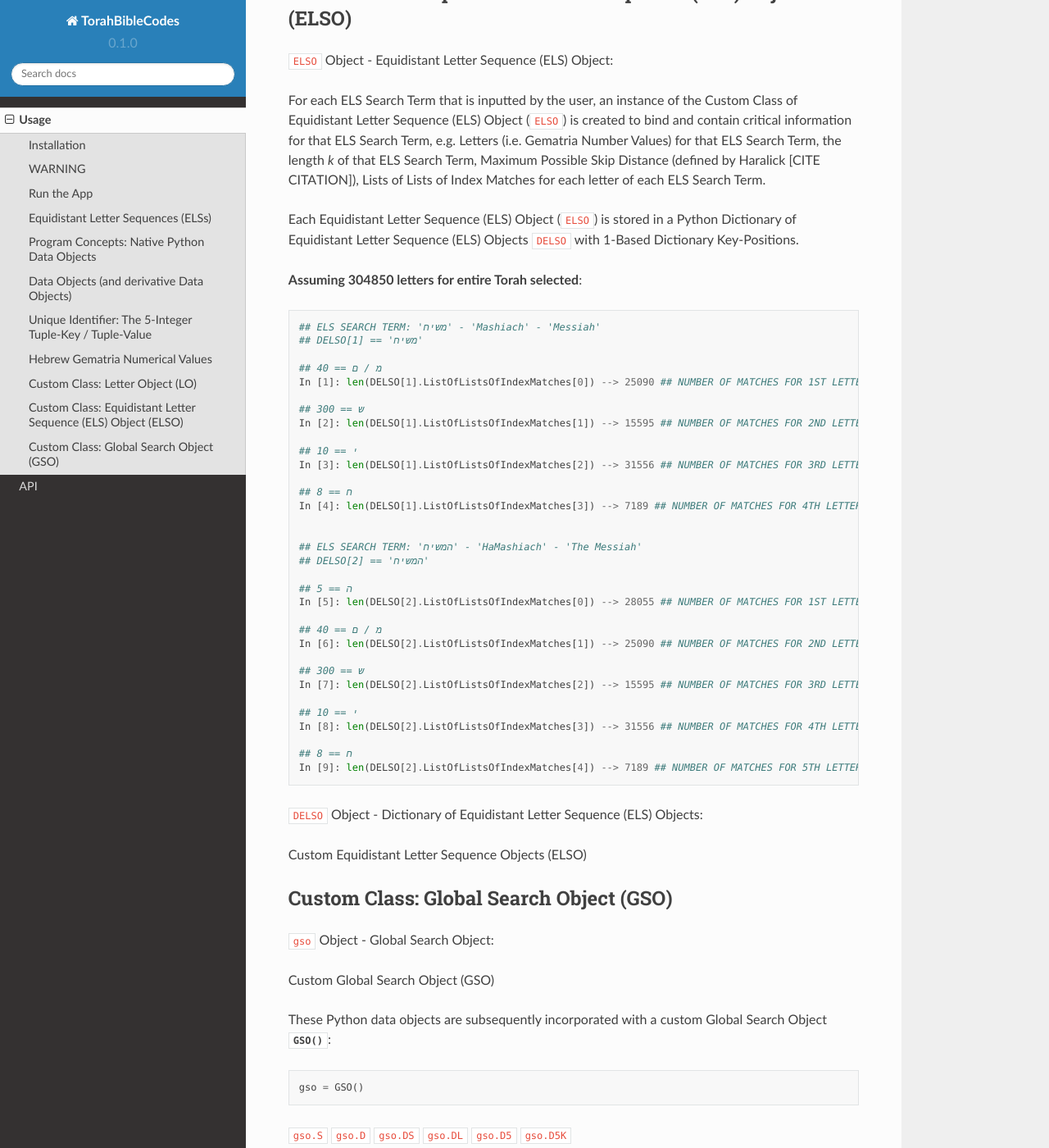
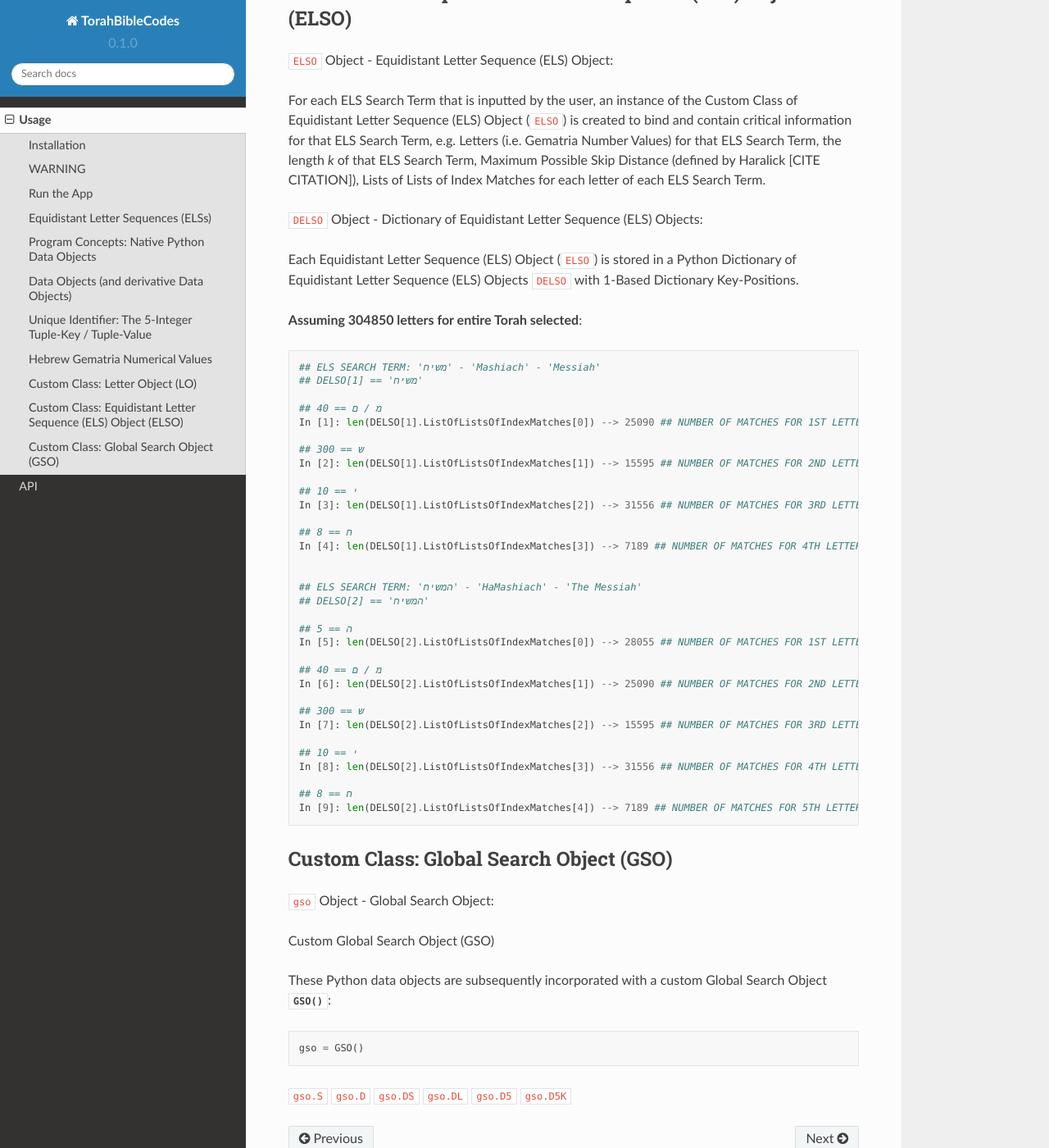
Before and after one commit to TorahBibleCodes/TorahBibleCodes_Sphinx, a Sphinx documentation site: the page built from docs/source/usage.rst, in a window 1280 px wide and 1400 px high, scrolled down 11192 px. Shown: the whole window at 82% size. Built offline with Sphinx 7.4.7 and the Read the Docs theme 2.0.0, drawn with Linux system fonts in a browser that asks for light colours.

Commit message:
Update usage.rst

```diff
--- a/docs/source/usage.rst
+++ b/docs/source/usage.rst
@@ -543,11 +545,6 @@
 
 
 
-``DELSO`` Object - Dictionary of Equidistant Letter Sequence (ELS) Objects:
-
-Custom Equidistant Letter Sequence Objects (ELSO)
-
-
 Custom Class: Global Search Object (GSO)
 ----------------
 
```
Also changed, not shown: other parts of docs/source/usage.rst (+2 -0 lines).
